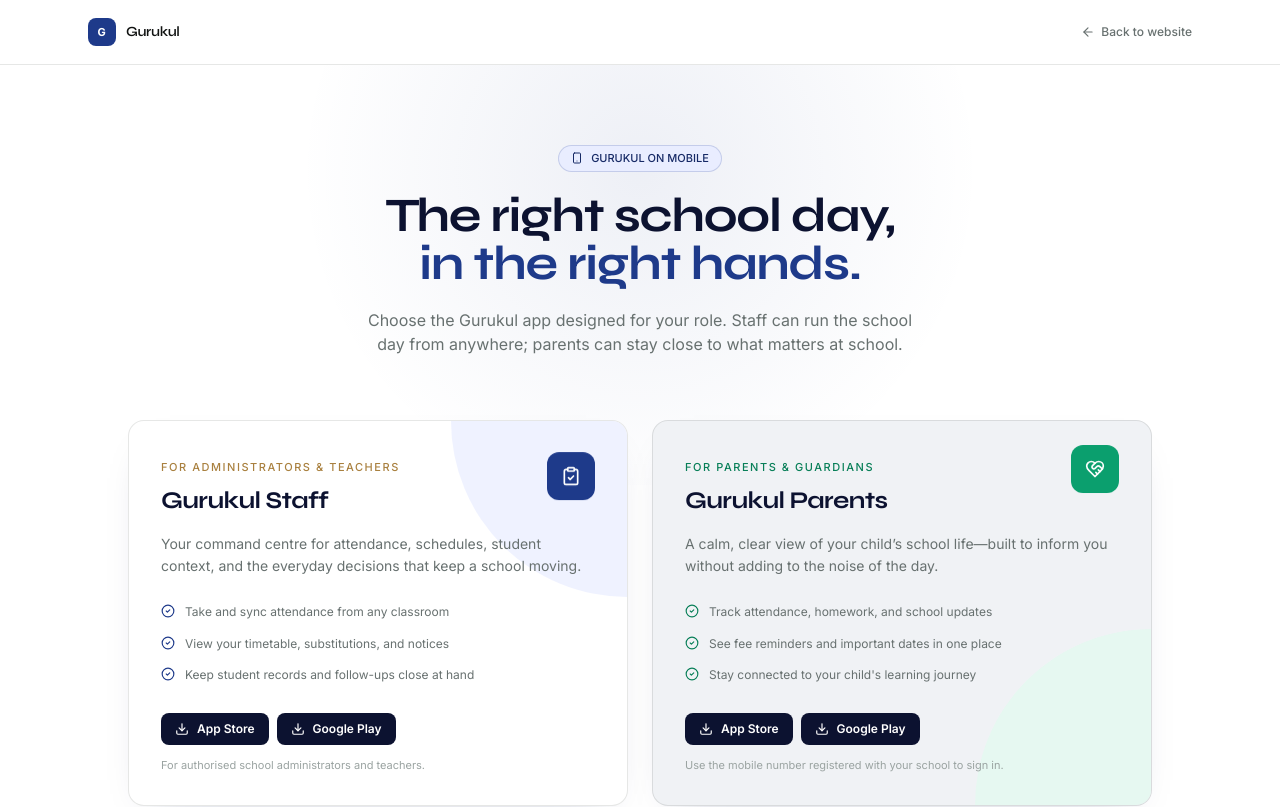
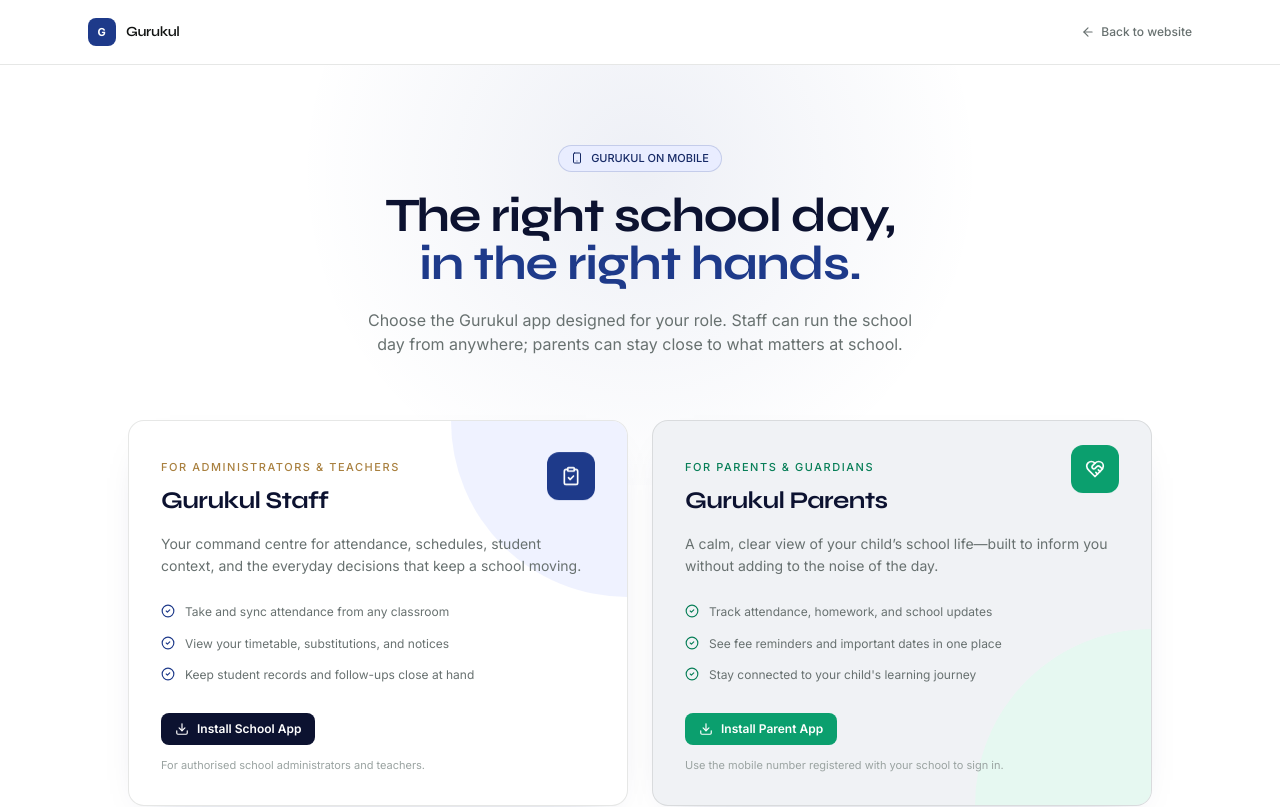
Before and after one commit to krish-maurya/Gurukul, a Next.js app: page /mobile-app in a window 1280 px wide. Shown: the top 807 px of the page. Built offline with nearby package versions, Linux system fonts and the light colour scheme; no server answers.

Commit message:
parent app working now

```diff
--- a/app/mobile-app/page.tsx
+++ b/app/mobile-app/page.tsx
@@ -31,6 +31,9 @@ const parentFeatures = [
   "See fee reminders and important dates in one place",
   "Stay connected to your child's learning journey",
 ];
+
+const PARENT_APP_DOWNLOAD_URL =
+  "https://expo.dev/accounts/snehp.03/projects/gurukul-parent/builds/31176960-38d3-4705-a483-50a8419609ec";
 
 function StoreButton({ label }: { label: string }) {
   return (
@@ -100,7 +103,7 @@ export default function MobileAppPage() {
                 <ul className="mt-6 space-y-3">
                   {staffFeatures.map((feature) => <li key={feature} className="flex gap-2.5 text-xs leading-relaxed" style={{ color: "var(--muted)" }}><CheckCircle2 className="mt-0.5 h-3.5 w-3.5 shrink-0" style={{ color: "var(--accent)" }} />{feature}</li>)}
                 </ul>
-                <div className="mt-7 flex flex-wrap gap-2"><StoreButton label="App Store" /><StoreButton label="Google Play" /></div>
+                <div className="mt-7 flex flex-wrap gap-2"><StoreButton label="Install School App" /></div>
                 <p className="mt-3 text-[11px]" style={{ color: "var(--faint)" }}>For authorised school administrators and teachers.</p>
               </div>
             </article>
@@ -119,7 +122,19 @@ export default function MobileAppPage() {
                 <ul className="mt-6 space-y-3">
                   {parentFeatures.map((feature) => <li key={feature} className="flex gap-2.5 text-xs leading-relaxed" style={{ color: "var(--muted)" }}><CheckCircle2 className="mt-0.5 h-3.5 w-3.5 shrink-0" style={{ color: "var(--green-text)" }} />{feature}</li>)}
                 </ul>
-                <div className="mt-7 flex flex-wrap gap-2"><StoreButton label="App Store" /><StoreButton label="Google Play" /></div>
+                <div className="mt-7 flex flex-wrap gap-2">
+                  <a
+                    href={PARENT_APP_DOWNLOAD_URL}
+                    target="_blank"
+                    rel="noopener noreferrer"
+                    className="inline-flex items-center justify-center gap-2 rounded-lg px-3.5 py-2 text-xs font-semibold text-white transition-transform hover:-translate-y-0.5"
+                    style={{ background: "var(--green)" }}
+                    aria-label="Install the Gurukul Parents app"
+                  >
+                    <Download className="h-3.5 w-3.5" />
+                    Install Parent App
+                  </a>
+                </div>
                 <p className="mt-3 text-[11px]" style={{ color: "var(--faint)" }}>Use the mobile number registered with your school to sign in.</p>
               </div>
             </article>
```
